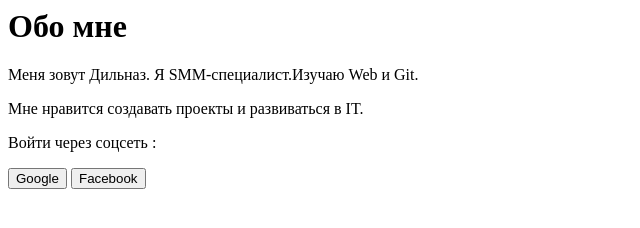
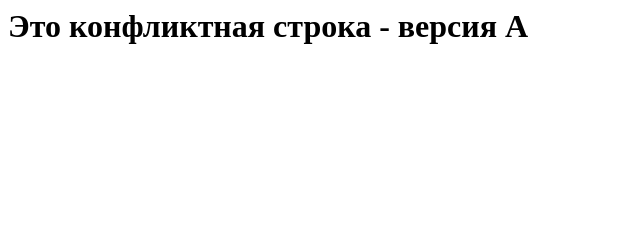
Before and after one commit to moonllightbae/homework_git, a plain HTML site: page index.html in a window 1280 px wide. Shown: the whole page, without its empty margins (0-640 px from the left). Drawn offline with Linux system fonts and the light colour scheme.

Commit message:
Версия А - изменил заголовок

```diff
--- a/index.html
+++ b/index.html
@@ -1,8 +1 @@
-<h1> Обо мне </h1>
-<p> Меня зовут Дильназ. Я SMM-специалист.Изучаю Web и Git.</p>
-<p> Мне нравится создавать проекты и развиваться в IT. </p>
-<div>
-<p> Войти через соцсеть :</p>
-<button> Google </button>
-<button> Facebook </button>
-</div>
+<h1> Это конфликтная строка - версия А</h1>
```
